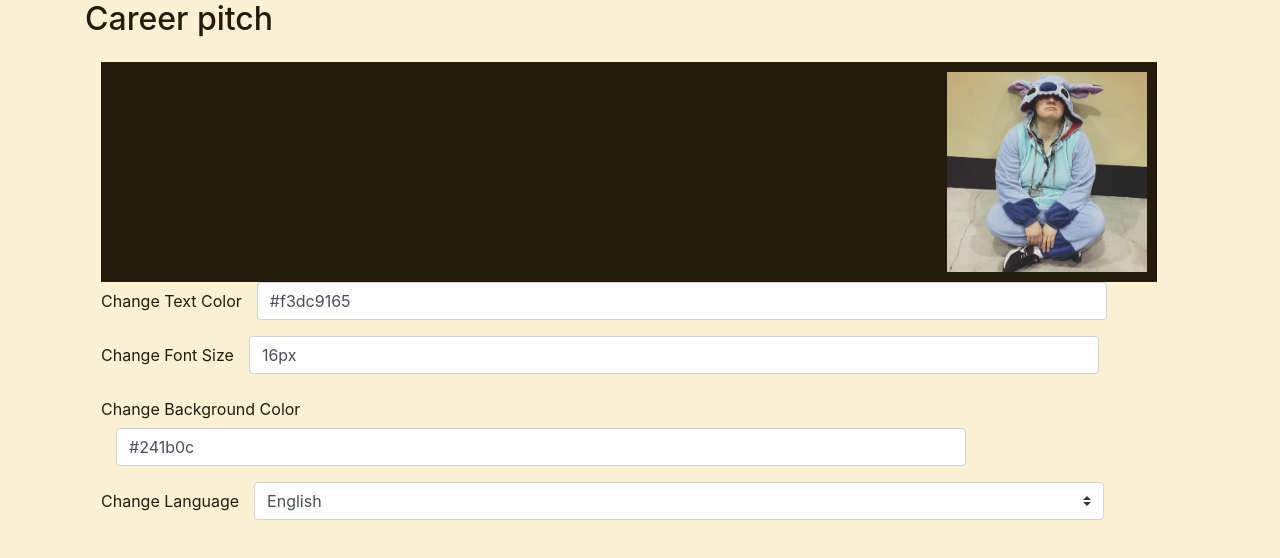
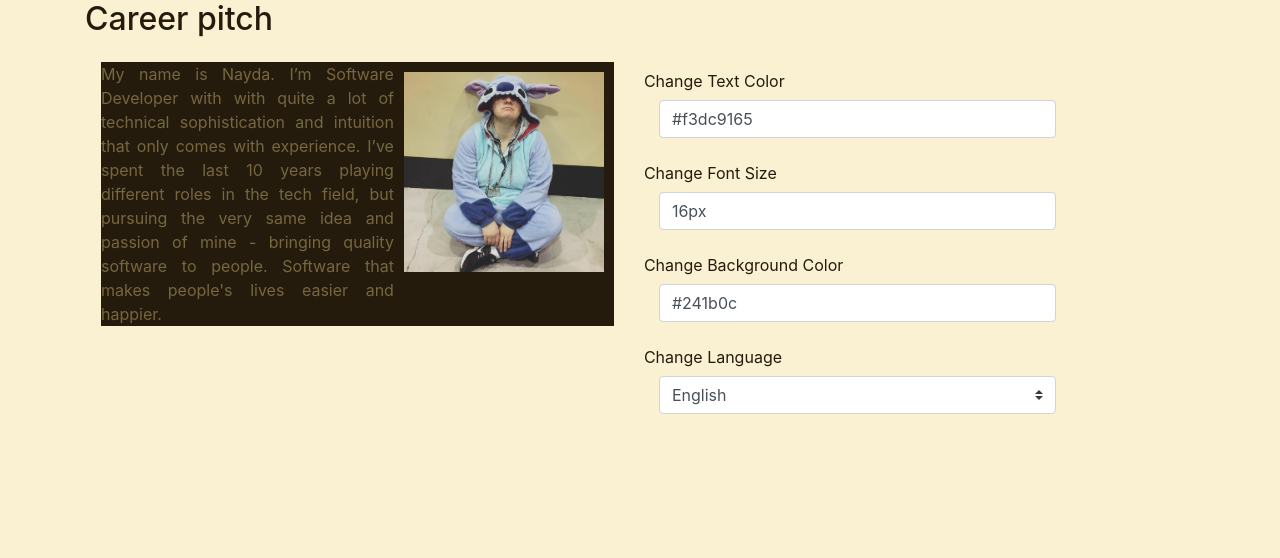
Before and after one commit to NadyaIlinskiy/lab-24, a React (Create React App) app: page / in a window 1280 px wide. Shown: the top 558 px of the page. Built offline with nearby package versions, Linux system fonts and the light colour scheme.

Commit message:
working solution

```diff
--- a/src/components/App.js
+++ b/src/components/App.js
@@ -12,15 +12,14 @@
             <h2 className="h2 my-text-primary justify-content-center">Career pitch</h2>
          <Styling>
                 <Bio>
+                    <div className="row">
+                        <div className="col reactor">
+                            <img src={photo} alt="nadya" className="img" />
                     <Reactor>
-                        <div className="row">
-                            <div className="col reactor">
-                                <img src={photo} alt="nadya" className="img" />
-                            </div>
-                               </div>
-                        <div className="col"> </div>
                     </Reactor>
-                    <Setter />
+                 </div>
+
+                <div className="col">  <Setter /> </div></div>
                 </Bio>
             </Styling>
             </div>
--- a/src/components/GetBio.js
+++ b/src/components/GetBio.js
@@ -18,7 +18,7 @@
       }
       }
     return (
-  <BioContext.Provider value={bio, updateLang}>
+  <BioContext.Provider value={{bio, updateLang}}>
         <div className="bio">  {props.children} </div>
   </BioContext.Provider>)
 }
--- a/src/components/GetStyling.js
+++ b/src/components/GetStyling.js
@@ -1,18 +1,18 @@
-import React, { useState } from 'react';
+import React, { useState } from "react";
 
 export const StylingContext = React.createContext();
 
-const GetStyling = (props) => {
+const GetStyling = props => {
     const [state, setState] = useState({
-        fontSize: '16px',
+        fontSize: "16px",
         updateFontSize: size => {
             setState({ ...state, fontSize: size });
         },
-        backgroundColor: '#241b0c',
-        updateColor: color => {
+        backgroundColor: "#241b0c",
+        updateBgColor: color => {
             setState({ ...state, backgroundColor: color });
         },
-        color: '#f3dc9165',
+        color: "#f3dc9165",
         updateColor: color => {
             setState({ ...state, color: color });
         }
@@ -20,11 +20,9 @@
 
     return (
         <StylingContext.Provider value={state}>
-            <div>
-                {props.children}
-            </div>
+            <div>{props.children}</div>
         </StylingContext.Provider>
     );
-}
+};
 
 export default GetStyling;
--- a/src/components/Reactor.js
+++ b/src/components/Reactor.js
@@ -13,7 +13,7 @@
                 fontSize: style.fontSize,
                 backgroundColor: style.backgroundColor
             }}
-        >
+        >  {bio.bio}
             {props.children}
         </div>
     );
--- a/src/components/Setter.js
+++ b/src/components/Setter.js
@@ -1,44 +1,24 @@
-import React, { useContext } from 'react';
-import { BioContext } from './GetBio';
-import { StylingContext } from './GetStyling';
+import React, { useContext } from "react";
+import { BioContext } from "./GetBio";
+import { StylingContext } from "./GetStyling";
 
-
-const Setter = (props) => {
+const Setter = props => {
     const bio = useContext(BioContext);
     const styling = useContext(StylingContext);
 
     return (
-
         <div className=" container my-text-primary">
             <form>
                 <div className="form-group row">
-               <label htmlFor="textColor" className="col-form-label ">Change Text Color</label>
+                    <label htmlFor="textColor" className="col-form-label ">
+                        Change Text Color
+          </label>
                     <div className="col-sm-10">
-                    <input className="form-control" id="textColor"
-                     type='text'
+                        <input
+                            className="form-control"
+                            id="textColor"
+                            type="text"
                             value={styling.color}
-                     onChange={e => {
-                    styling.updateColor(e.target.value);
-                    }}/>
-                </div>
-                </div>
-                <div className="form-group row">
-                    <label htmlFor="fontSize" className="col-form-label" >Change Font Size</label>
-                    <div className="col-sm-10">
-                    <input className="form-control" id="fontSize"
-                    type='text'
-                            value={styling.fontSize}
-                        onChange={e => {
-                            styling.updateFontSize(e.target.value);
-                        }} />
-                    </div>
-                </div>
-                <div className="form-group row">
-                    <label htmlFor="bgColor" className="col-form-label" >Change Background Color</label>
-                    <div className="col-sm-10">
-                    <input className="form-control" id="bgColor"
-                    type='text'
-                            value={styling.backgroundColor}
                             onChange={e => {
                                 styling.updateColor(e.target.value);
                             }}
@@ -46,10 +26,49 @@
                     </div>
                 </div>
                 <div className="form-group row">
-                    <label htmlFor="lang" className="col-form-label" >Change Language</label>
+                    <label htmlFor="fontSize" className="col-form-label">
+                        Change Font Size
+          </label>
                     <div className="col-sm-10">
-                        <select className="custom-select mr-sm-2" id="lang"
-                            onChange={ e => {bio.updateLang(e) }} >
+                        <input
+                            className="form-control"
+                            id="fontSize"
+                            type="text"
+                            value={styling.fontSize}
+                            onChange={e => {
+                                styling.updateFontSize(e.target.value);
+                            }}
+                        />
+                    </div>
+                </div>
+                <div className="form-group row">
+                    <label htmlFor="bgColor" className="col-form-label">
+                        Change Background Color
+          </label>
+                    <div className="col-sm-10">
+                        <input
+                            className="form-control"
+                            id="bgColor"
+                            type="text"
+                            value={styling.backgroundColor}
+                            onChange={e => {
+                                styling.updateBgColor(e.target.value);
+                            }}
+                        />
+                    </div>
+                </div>
+                <div className="form-group row">
+                    <label htmlFor="lang" className="col-form-label">
+                        Change Language
+          </label>
+                    <div className="col-sm-10">
+                        <select
+                            className="custom-select mr-sm-2"
+                            id="lang"
+                            onChange={e => {
+                                bio.updateLang(e);
+                            }}
+                        >
                             <option value="English">English</option>
                             <option value="Russian">Russian</option>
                         </select>
@@ -58,6 +77,6 @@
             </form>
         </div>
     );
-}
+};
 
 export default Setter;
```
Lines whose indentation alone changed are shown as unchanged.
